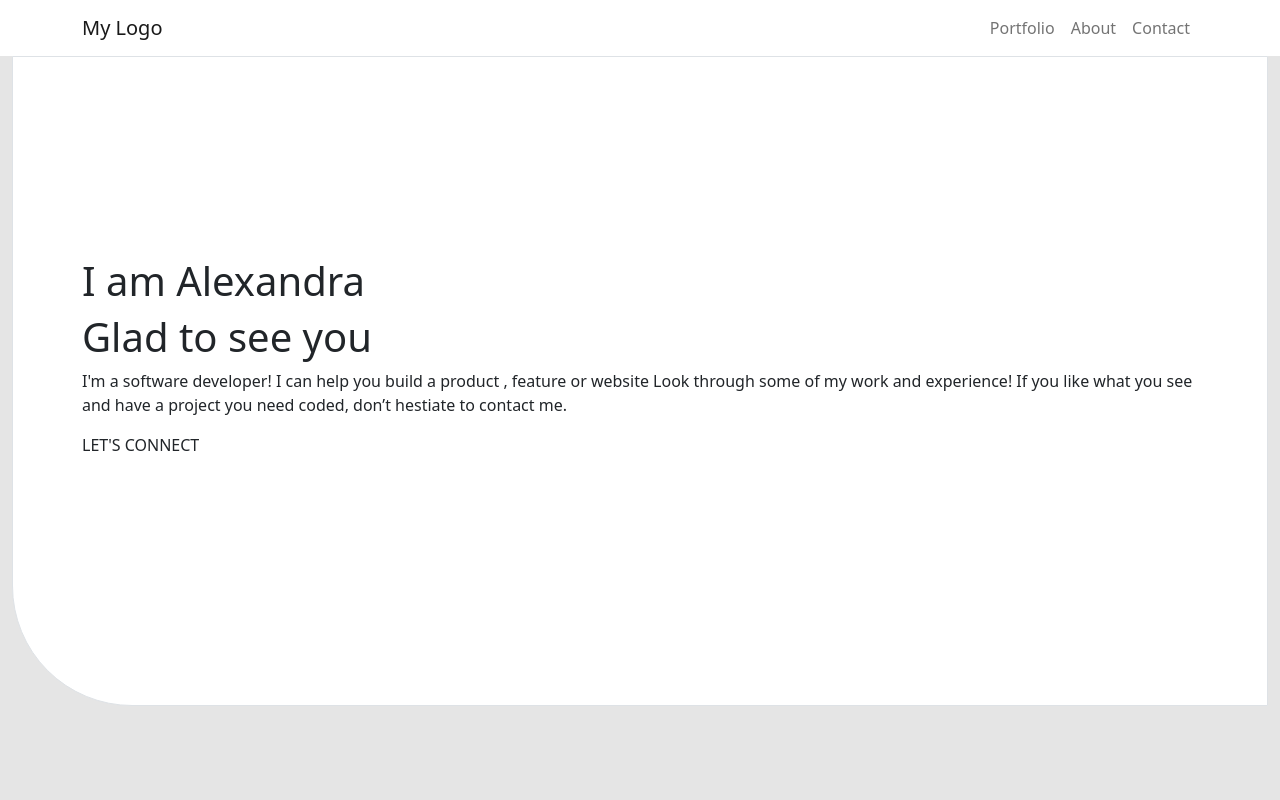
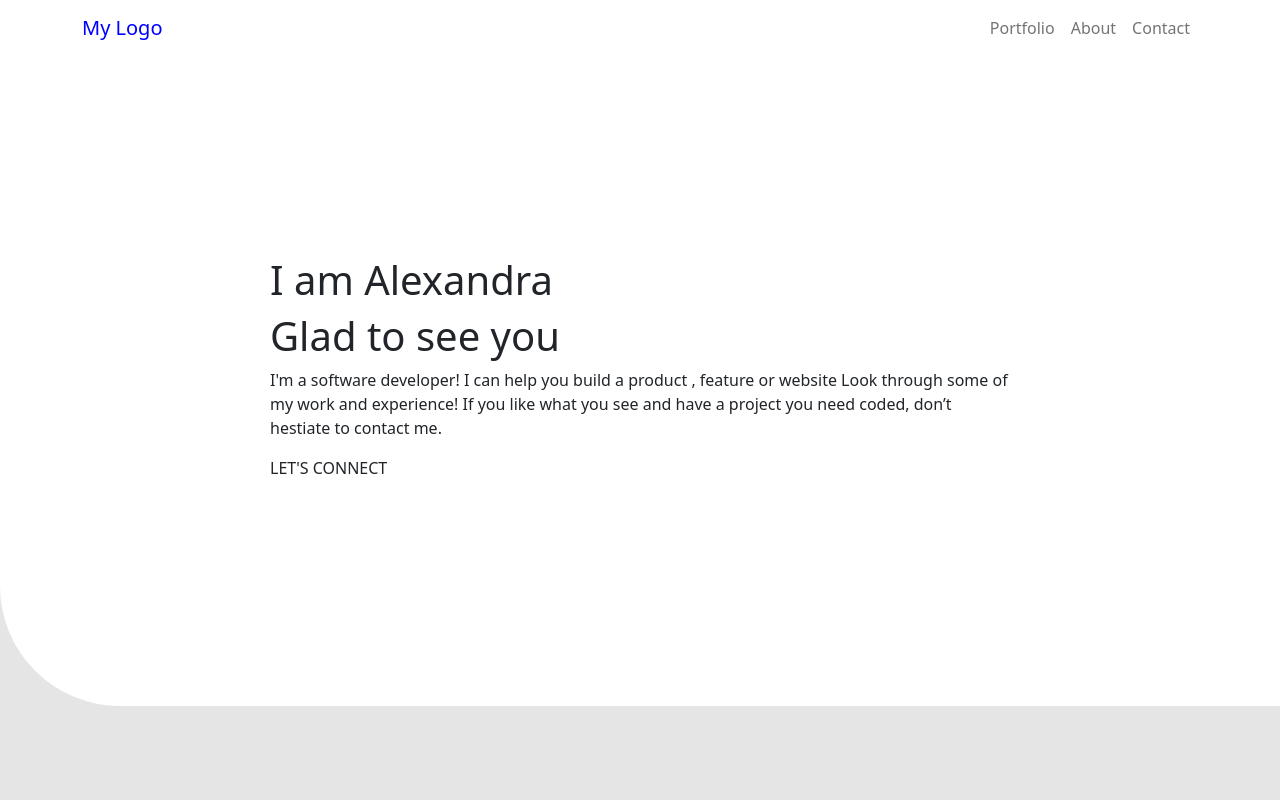
Before and after one commit to coderacheal/Bootstrap-Project, a website: page index.html in a window 1280 px wide. Shown: the top 800 px of the page. Drawn offline with Linux system fonts and the light colour scheme.

Commit message:
Place intro-div and remove margins

```diff
--- a/index.html
+++ b/index.html
@@ -5,8 +5,8 @@
     <meta http-equiv="X-UA-Compatible" content="IE=edge">
     <meta name="viewport" content="width=device-width, initial-scale=1.0">
     <title>Alice and Racheal's shared portfolio</title>
+    <link rel="stylesheet" href="css/bootstrap.css">
     <link rel="stylesheet" href="styles/styles.css">
-    <link rel="stylesheet" href="css/bootstrap.css">
     <style> @import url('https://fonts.googleapis.com/css2?family=Poppins:wght@200;400;600;700&display=swap'); </style>
 </head>
 <body>
@@ -20,10 +20,10 @@
         </ul>
         </div>
     </nav>
-    <div class="container-fluid" style="background-color: #e5e5e5;">
-        <div class="intro-session">
-            <div class="container-fluid border major-intro-container" id="okay">
-                <div class="container intro-container">
+    <div class="container-fluid" style="background-color: #e5e5e5; padding: 0;">
+        <div class="container-fluid intro-session" style=" padding: 0;">
+            <div class="container-fluid  major-intro-container" id="okay">
+                <div class="container intro-container " >
                     <h1>I am Alexandra</h1>
                     <h1>Glad to see you</h1>
                     <p>I'm a software developer! I can help you build a product , feature or website Look through some of my work and experience! If you like what you see and have a project you need coded, don’t hestiate to contact me.</p>
--- a/styles/styles.scss
+++ b/styles/styles.scss
@@ -3,7 +3,6 @@
 }
 
 #intro-session {
-  background-color: red;
   width: 850px;
   display: flex;
   flex-direction: column;
@@ -30,8 +29,9 @@
 }
 
 .intro-container {
-  margin-top: 200px;
-  width: 500px;
+  padding: 200px;
+  // width: 500px;
+  // height: 300px;
 }
 
 .major-project-container {
```
Also changed, not shown: styles/styles.css, 1 other file.
